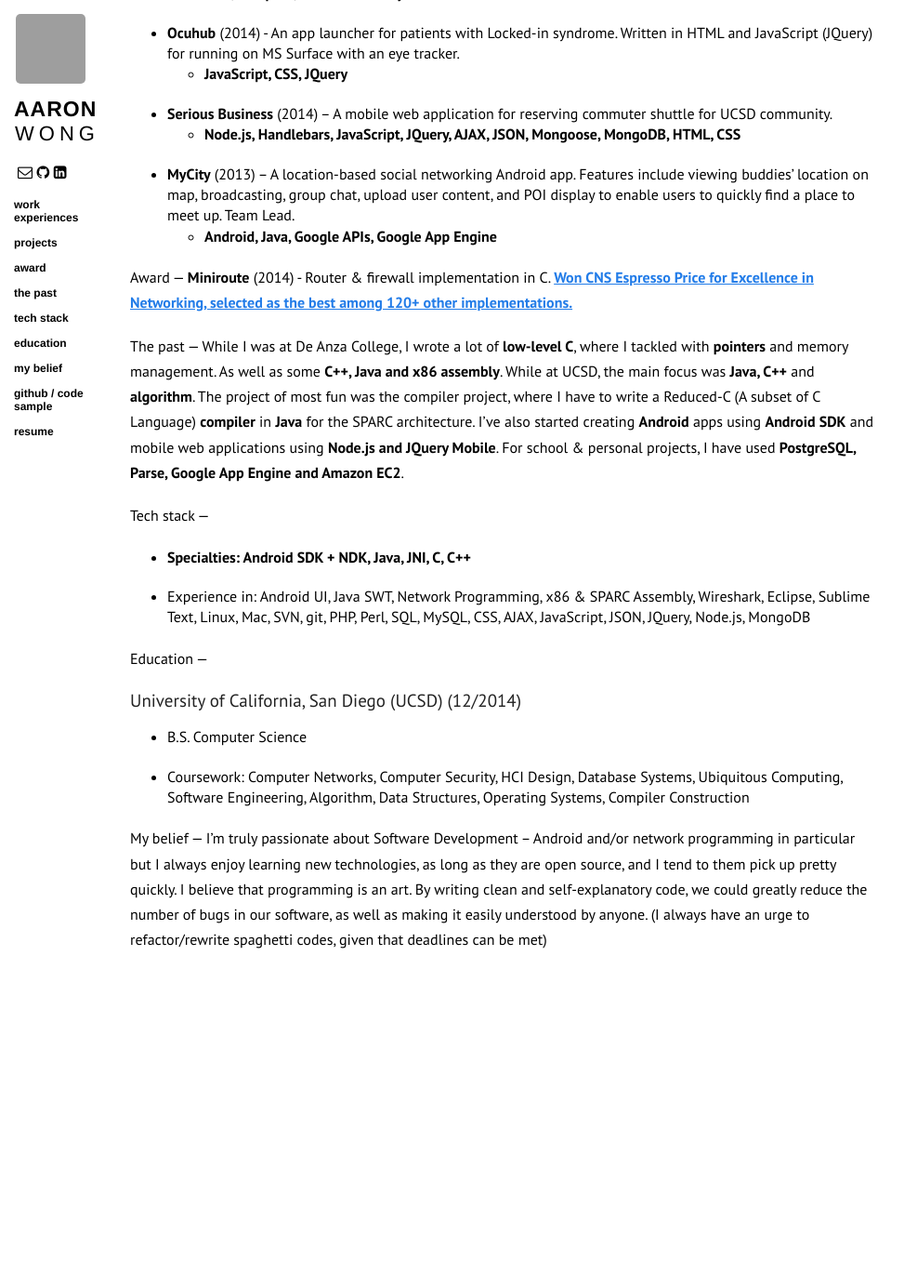
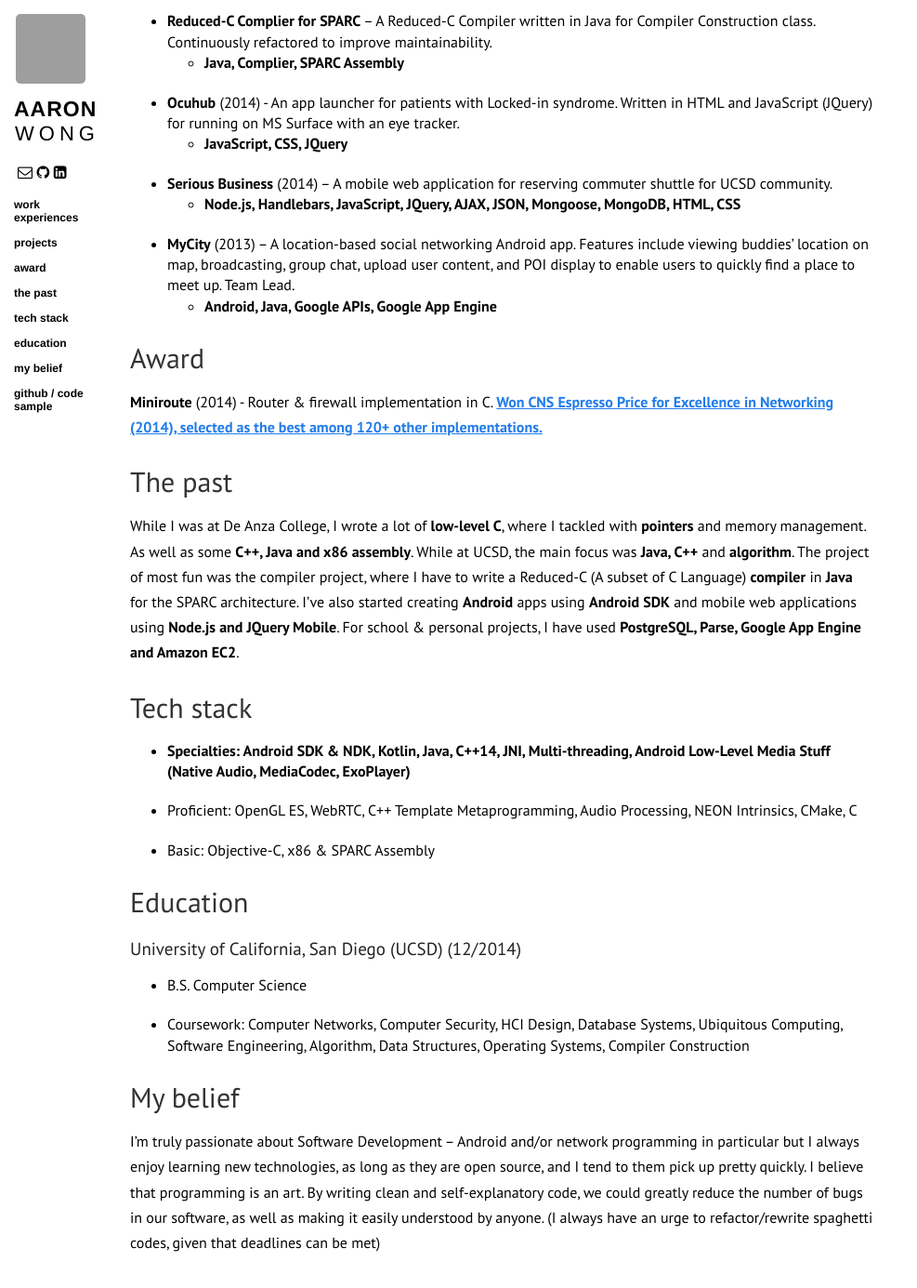
Before and after one commit to aaron112/aaron112.github.io, a Jekyll site: the page built from index.md, in a window 1280 px wide and 1400 px high, scrolled down 1317 px. Shown: the top 1385 px of the window at 93% size, without its empty margins (0-987 px from the left). Built offline with Jekyll 4.4.1, drawn with Linux system fonts in a browser that asks for light colours; nearby versions of some CDN libraries; Markdown is read by kramdown in place of the engine named in the settings; before the commit the page ends 2391 px from its top, so only the background shows below that; some of the changed text lies outside the part shown; grey boxes are pictures that could not be loaded.

Commit message:
Update index.md

```diff
--- a/_config.yml
+++ b/_config.yml
@@ -1,13 +1,10 @@
-markdown: rdiscount
 permalink: /posts/:title
-rdiscount:
-  extensions: [smart]
 
 gems:
   - jekyll-sitemap
 
-name: Aaron Wong
-url: http://aaron.xghk.net
-description:
+name: Aaron Yip Ming Wong
+url: https://aaron.xghk.net
+description: Android + Media + WebRTC Hacker @ Airtime
 email: aaron.ym.wong@gmail.com
 linkedin: aaronymwong
--- a/_includes/head.html
+++ b/_includes/head.html
@@ -1,11 +1,6 @@
 <head>
   <meta charset="utf-8">
-  <title>
-    {{ site.name }}
-    {% if page.title %}
-      &ndash; {{ page.title }}
-    {% endif %}
-  </title>
+  <title>{{ site.name }}</title>
 
   <meta name="author" content="{{ site.name }}" />
   <meta name="description" content="{{ site.description }}" />
@@ -14,13 +9,13 @@
   <link rel="alternate" type="application/rss+xml" href="/atom.xml" />
 
   <link href="//netdna.bootstrapcdn.com/font-awesome/4.3.0/css/font-awesome.css" rel="stylesheet" />
-  <link rel="stylesheet" href="{{ site.github.url }}/css/base.css" type="text/css" media="screen, projection" />
-  <link rel="stylesheet" href="{{ site.github.url }}/css/pygments.css" type="text/css" />
-  <link media="only screen and (max-device-width: 480px)" href="{{ site.github.url }}/css/mobile.css" type="text/css" rel="stylesheet" />
-  <link media="only screen and (device-width: 768px)" href="{{ site.github.url }}/css/mobile.css" type="text/css" rel="stylesheet" />
+  <link rel="stylesheet" href="/css/base.css" type="text/css" media="screen, projection" />
+  <link rel="stylesheet" href="/css/pygments.css" type="text/css" />
+  <link media="only screen and (max-device-width: 480px)" href="/css/mobile.css" type="text/css" rel="stylesheet" />
+  <link media="only screen and (device-width: 768px)" href="/css/mobile.css" type="text/css" rel="stylesheet" />
   <link rel="stylesheet" href="css/magnific-popup.css">
-  <link href='http://fonts.googleapis.com/css?family=PT+Sans:400,700' rel='stylesheet' type='text/css'>
+  <link href='https://fonts.googleapis.com/css?family=PT+Sans:400,700' rel='stylesheet' type='text/css'>
 
-  <script type="text/javascript" src="http://ajax.googleapis.com/ajax/libs/jquery/1.8.3/jquery.min.js"></script>
-  <script type="text/javascript" src="{{ site.github.url }}/js/application.js"></script>
+  <script type="text/javascript" src="https://ajax.googleapis.com/ajax/libs/jquery/1.8.3/jquery.min.js"></script>
+  <script type="text/javascript" src="/js/application.js"></script>
 </head>
--- a/_includes/sidebar.html
+++ b/_includes/sidebar.html
@@ -18,15 +18,14 @@
 
   <section class="sections">
     <ul>
-      <li><a href="#work-exp">work experiences</a></li>
-      <li><a href="#projects">projects</a></li>
-      <li><a href="#award">award</a></li>
-      <li><a href="#the-past">the past</a></li>
-      <li><a href="#tech-stack">tech stack</a></li>
-      <li><a href="#education">education</a></li>
-      <li><a href="#my-belief">my belief</a></li>
+      <li><a href="/#work-exp">work experiences</a></li>
+      <li><a href="/#projects">projects</a></li>
+      <li><a href="/#award">award</a></li>
+      <li><a href="/#the-past">the past</a></li>
+      <li><a href="/#tech-stack">tech stack</a></li>
+      <li><a href="/#education">education</a></li>
+      <li><a href="/#my-belief">my belief</a></li>
       <li><a href="https://github.com/aaron112?tab=repositories">github / code sample</a></li>
-      <li><a href="/assets/AaronWong_Resume2015_Rev5.pdf">resume</a></li>
     </ul>
   </section>
 </section>
--- a/index.md
+++ b/index.md
@@ -5,11 +5,11 @@ title: ""
 
 
 <a id="work-exp"></a>
-Work experiences
----
-### **Software Engineer** at Airtime (3/2015 - Present)
-- Bringing our latest WebRTC media stack up and running on Android.
-- Been playing with WebRTC, OpenGL ES, C++, Java, JNI, Android NDK and CMake build system.
+## Work experiences
+### **Senior Software Engineer** at Airtime (1/2017 - Present)
+### **Software Engineer** at Airtime (3/2015 - 1/2017)
+- Android real-time media and optimization.
+- Android, WebRTC, ExoPlayer (HLS, DASH), OpenGL ES, AEC, Audio Processing, C++, Java, Kotlin, JNI / NDK
 
 ### **Software Engineer** at MaXentric Technologies (4/2014 - 3/2015)
 - Implemented features for MaXphone (Android app) phase II development, involving Android NDK for real-time audio processing and VoIP stack. **Android, NDK, JNI**
@@ -22,7 +22,7 @@ Work experiences
 - Designed and implemented an Android app (MaXphone) that enables mobile devices to communicate with P25 (Public Safety) radios through SDR (Software Defined Radio) and IP network. **Android, Java, TCP/IP, VoIP, Sip**
 - Integrated with open-source libraries to provide Video/Voice conferencing over VoIP.
 
-### **Engineering Intern (Software)** at L-3 Communications Telemetry-West (6/2013 – 9/2013)
+### **Software Engineering Intern** at L-3 Communications Telemetry-West (6/2013 – 9/2013)
 - Collaborated with other interns to develop a mobile app for flight telemetry visualization. **Android**
 - Designed common interfaces using software design patterns and Object-oriented methodologies. **Java**
 - Designed and implemented a TCP/IP application protocol for real-time data transmission. **TCP, UDP**
@@ -49,39 +48,33 @@ Side projects
 - **MyCity** (2013) – A location-based social networking Android app. Features include viewing buddies’ location on map, broadcasting, group chat, upload user content, and POI display to enable users to quickly find a place to meet up. Team Lead.
   * **Android, Java, Google APIs, Google App Engine**
 
-[rccomp]: http://github.com/aaron112/RCComp
-
 
 <a id="award"></a>
-Award
----
-**Miniroute** (2014) - Router & firewall implementation in C. [**Won CNS Espresso Price for Excellence in Networking, selected as the best among 120+ other implementations.**][espresso]
+## Award
+**Miniroute** (2014) - Router & firewall implementation in C. [**Won CNS Espresso Price for Excellence in Networking (2014), selected as the best among 120+ other implementations.**][espresso]
 
-[espresso]: http://cns.ucsd.edu/wordpress/cns-students-portal/cns-espresso-prize-for-excellence-in-networking-2/
+[espresso]: https://cns.ucsd.edu/cns-students-portal/cns-espresso-prize-for-excellence-in-networking/
 
 
 <a id="the-past"></a>
-The past
----
+## The past
 While I was at De Anza College, I wrote a lot of **low-level C**, where I tackled with **pointers** and memory management. As well as some **C++, Java and x86 assembly**. While at UCSD, the main focus was **Java, C++** and **algorithm**. The project of most fun was the compiler project, where I have to write a Reduced-C (A subset of C Language) **compiler** in **Java** for the SPARC architecture. I've also started creating **Android** apps using **Android SDK** and mobile web applications using **Node.js and JQuery Mobile**. For school & personal projects, I have used **PostgreSQL, Parse, Google App Engine and Amazon EC2**.
 
 
 <a id="tech-stack"></a>
-Tech stack
----
-- **Specialties: Android SDK + NDK, Java, JNI, C, C++**
-- Experience in: Android UI, Java SWT, Network Programming, x86 & SPARC Assembly, Wireshark, Eclipse, Sublime Text, Linux, Mac, SVN, git, PHP, Perl, SQL, MySQL, CSS, AJAX, JavaScript, JSON, JQuery, Node.js, MongoDB
+## Tech stack
+- **Specialties: Android SDK & NDK, Kotlin, Java, C++14, JNI, Multi-threading, Android Low-Level Media Stuff (Native Audio, MediaCodec, ExoPlayer)**
+- Proficient: OpenGL ES, WebRTC, C++ Template Metaprogramming, Audio Processing, NEON Intrinsics, CMake, C
+- Basic: Objective-C, x86 & SPARC Assembly
 
 
 <a id="education"></a>
-Education
----
-###University of California, San Diego (UCSD) (12/2014)
+## Education
+### University of California, San Diego (UCSD) (12/2014)
 - B.S. Computer Science
 - Coursework: Computer Networks, Computer Security, HCI Design, Database Systems, Ubiquitous Computing, Software Engineering, Algorithm, Data Structures, Operating Systems, Compiler Construction
 
 
 <a id="my-belief"></a>
-My belief
----
+## My belief
 I’m truly passionate about Software Development -- Android and/or network programming in particular but I always enjoy learning new technologies, as long as they are open source, and I tend to them pick up pretty quickly. I believe that programming is an art. By writing clean and self-explanatory code, we could greatly reduce the number of bugs in our software, as well as making it easily understood by anyone. (I always have an urge to refactor/rewrite spaghetti codes, given that deadlines can be met)
```
Also changed, not shown: other parts of index.md (+2 -3 lines), 1 other file.
